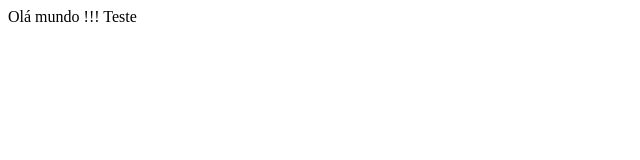
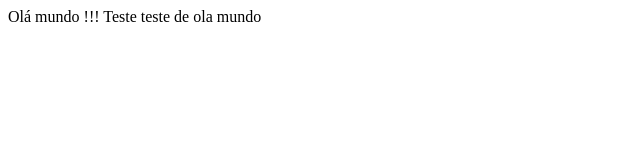
Before and after one commit to luisjdon/SiteLuisJader, a plain HTML site: page index.html in a window 1280 px wide. Shown: the whole page, without its empty margins (0-640 px from the left). Drawn offline with Linux system fonts and the light colour scheme.

Commit message:
Update index.html

```diff
--- a/index.html
+++ b/index.html
@@ -9,6 +9,7 @@
 
 
     Olá mundo !!! Teste
+    teste de ola mundo
 
 </body>
 </html>
```
